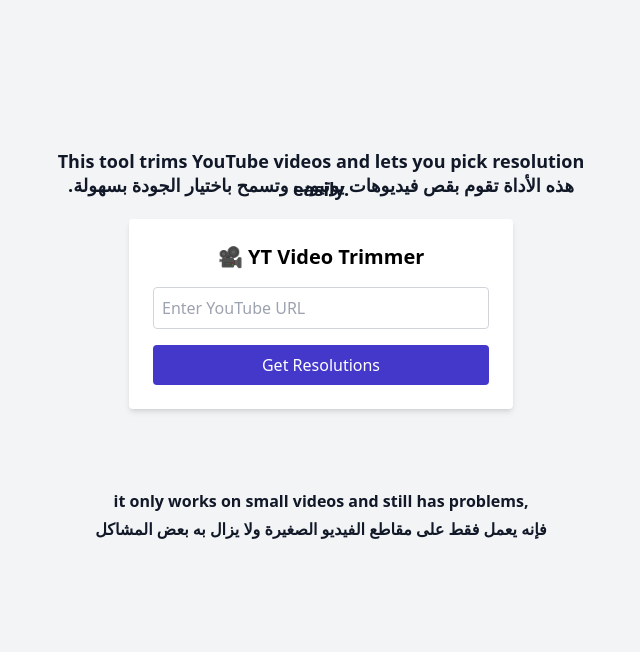
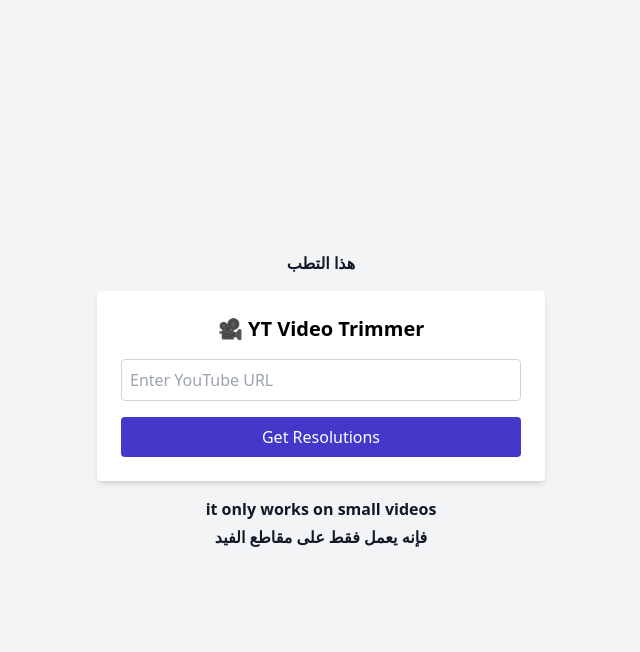
Before and after one commit to AhmedNagyAli/flask_yt_video_trimmer, a Flask app: page / in a window 1280 px wide. Shown: the top 652 px of the page, without its empty margins (319-959 px from the left). Run offline with Flask 3, Linux system fonts and the light colour scheme; some libraries are stand-ins or nearby versions.

Commit message:
still in the ui updates

```diff
--- a/templates/index.html
+++ b/templates/index.html
@@ -7,8 +7,8 @@
   <script src="https://cdn.tailwindcss.com"></script>
   <style>
     @keyframes blink {
-      0%, 100% { border-color: transparent; }
-      50% { border-color: black; }
+      0%, 100% { border-color: transparent }
+      50% { border-color: black }
     }
     .typewriter {
       border-right: 2px solid black;
@@ -20,15 +20,31 @@
 </head>
 <body class="bg-gray-100 flex flex-col items-center justify-center min-h-screen px-4 py-8">
 
-  <!-- Description Typing Header -->
-  <div class="max-w-xl w-full text-center mb-6">
-    <p id="descEN" class="text-gray-900 font-semibold text-lg h-6"></p>
-    <p id="descAR" class="text-gray-900 font-semibold text-lg h-6" dir="rtl"></p>
+  <!-- Arabic-only description above the form -->
+  <div class="max-w-xl w-full mb-4 text-center space-y-2" dir="rtl">
+    <p id="introAR" class="text-gray-900 font-semibold text-base h-6"></p>
   </div>
 
-  <!-- Form -->
-  <div class="bg-white p-4 sm:p-6 rounded shadow-md w-full max-w-sm z-10">
+  <!-- Modal -->
+  <div id="loadingModal" class="fixed inset-0 bg-black bg-opacity-70 flex items-center justify-center hidden z-50 px-4">
+    <div class="bg-white px-6 py-6 sm:px-10 sm:py-8 rounded-2xl flex flex-col items-center space-y-4 sm:space-y-6 w-full max-w-sm sm:max-w-md shadow-2xl">
+      <svg class="w-12 h-12 sm:w-16 sm:h-16 text-indigo-600 animate-spin" xmlns="http://www.w3.org/2000/svg" fill="none" viewBox="0 0 24 24">
+        <circle class="opacity-25" cx="12" cy="12" r="10" stroke="currentColor" stroke-width="4"></circle>
+        <path class="opacity-75" fill="currentColor" d="M4 12a8 8 0 018-8V0C5.373 0 0 5.373 0 12h4zm2 5.291A7.962 7.962 0 014 12H0c0 3.042 1.135 5.824 3 7.938l3-2.647z"></path>
+      </svg>
+      <p id="typewriterText" class="text-lg sm:text-xl font-semibold text-gray-800 typewriter w-full text-center h-8 sm:h-10"></p>
+    </div>
+  </div>
+
+  <!-- Form Container -->
+  <div class="bg-white p-4 sm:p-6 rounded shadow-md w-full max-w-sm sm:max-w-md z-10">
     <h1 class="text-lg sm:text-xl font-bold mb-4 text-center">🎥 YT Video Trimmer</h1>
+
+    {% if error %}
+      <div class="mb-4 text-red-600 bg-red-100 border border-red-400 p-2 rounded text-sm text-center">
+        {{ error }}
+      </div>
+    {% endif %}
 
     <form method="POST" id="downloadForm" class="space-y-4">
       <input
@@ -41,7 +57,7 @@
       <button
         type="submit"
         id="submitBtn"
-        class="w-full bg-indigo-700 text-white p-2 rounded hover:bg-indigo-800 flex justify-center items-center"
+        class="w-full bg-indigo-700 text-white p-2 rounded hover:bg-blue-600 flex justify-center items-center"
       >
         <span id="buttonText">Get Resolutions</span>
         <svg
@@ -52,44 +68,43 @@
           viewBox="0 0 24 24"
         >
           <circle class="opacity-25" cx="12" cy="12" r="10" stroke="currentColor" stroke-width="4"></circle>
-          <path class="opacity-75" fill="currentColor" d="M4 12a8 8 0 018-8V0C5.373 0 0 5.373 0 12h4zm2 5.291A7.962 7.962 0 014 12H0c0 3.042 1.135 5.824 3 7.938l3-2.647z"/>
+          <path
+            class="opacity-75"
+            fill="currentColor"
+            d="M4 12a8 8 0 018-8V0C5.373 0 0 5.373 0 12h4zm2 5.291A7.962 7.962 0 014 12H0c0 3.042 1.135 5.824 3 7.938l3-2.647z"
+          ></path>
         </svg>
       </button>
     </form>
   </div>
 
-  <!-- Bilingual lines below form -->
-  <div class="max-w-xl w-full mt-6 text-center space-y-1">
-    <p id="lineEN1" class="text-gray-900 font-semibold text-base h-6"></p>
-    <p id="lineAR1" class="text-gray-900 font-semibold text-base h-6" dir="rtl"></p>
-    <p id="lineEN2" class="text-gray-900 font-semibold text-base h-6"></p>
-    <p id="lineAR2" class="text-gray-900 font-semibold text-base h-6" dir="rtl"></p>
-    <p id="lineEN3" class="text-gray-900 font-semibold text-base h-6"></p>
-    <p id="lineAR3" class="text-gray-900 font-semibold text-base h-6" dir="rtl"></p>
-    <p id="lineEN4" class="text-gray-900 font-semibold text-base h-6"></p>
-    <p id="lineAR4" class="text-gray-900 font-semibold text-base h-6" dir="rtl"></p>
+  <!-- Bilingual text section below the form -->
+  <div class="max-w-xl w-full mt-4 text-center space-y-1">
+    <p id="lineEN" class="text-gray-900 font-semibold text-base h-6"></p>
+    <p id="lineAR" class="text-gray-900 font-semibold text-base h-6" dir="rtl"></p>
   </div>
 
-  <!-- Modal -->
-  <div id="loadingModal" class="fixed inset-0 bg-black bg-opacity-70 flex items-center justify-center hidden z-50 px-4">
-    <div class="bg-white px-6 py-6 sm:px-10 sm:py-8 rounded-2xl flex flex-col items-center space-y-4 w-full max-w-sm shadow-2xl">
-      <svg class="w-12 h-12 sm:w-16 sm:h-16 text-indigo-600 animate-spin" xmlns="http://www.w3.org/2000/svg" fill="none" viewBox="0 0 24 24">
-        <circle class="opacity-25" cx="12" cy="12" r="10" stroke="currentColor" stroke-width="4"></circle>
-        <path class="opacity-75" fill="currentColor" d="M4 12a8 8 0 018-8V0C5.373 0 0 5.373 0 12h4zm2 5.291A7.962 7.962 0 014 12H0c0 3.042 1.135 5.824 3 7.938l3-2.647z"/>
-      </svg>
-      <p id="typewriterText" class="text-lg sm:text-xl font-semibold text-gray-800 typewriter w-full text-center h-8"></p>
-    </div>
-  </div>
+  <script>
+    // Arabic intro text (above form)
+    const introLines = [
+      "هذا التطبيق يساعدك على تقطيع فيديوهات اليوتيوب بسهولة وسرعة،",
+      "فقط ضع الرابط وسيتم استخراج الجودات المتاحة لتحديد المقاطع."
+    ];
+    const introElem = document.getElementById('introAR');
 
-  <!-- Scripts -->
-  <script>
-    const descEN = "This tool trims YouTube videos and lets you pick resolution easily.";
-    const descAR = "هذه الأداة تقوم بقص فيديوهات يوتيوب وتسمح باختيار الجودة بسهولة.";
+    async function loopIntroText() {
+      let i = 0;
+      while (true) {
+        await typeWriterLoop(introElem, introLines[i % introLines.length], 50);
+        i++;
+      }
+    }
 
+    // Bilingual text below the form
     const linesEN = [
       "Since it is a free hosting,",
       "it only works on small videos and still has problems,",
-      "and may crash many times till you can get your video...",
+      "and may crash many times till you can get your video... ",
       "sorry for that and we hope you wait for the final version."
     ];
 
@@ -100,76 +115,80 @@
       "نأسف لذلك ونأمل أن تنتظر الإصدار النهائي."
     ];
 
-    async function typeLine(el, text) {
-      for (let i = 0; i <= text.length; i++) {
-        el.textContent = text.substring(0, i);
-        await new Promise(res => setTimeout(res, 40));
+    const elemEN = document.getElementById('lineEN');
+    const elemAR = document.getElementById('lineAR');
+
+    async function loopBilingualText() {
+      let i = 0;
+      while (true) {
+        await Promise.all([
+          typeWriterLoop(elemEN, linesEN[i % linesEN.length]),
+          typeWriterLoop(elemAR, linesAR[i % linesAR.length])
+        ]);
+        i++;
       }
     }
 
-    async function clearLine(el) {
-      const text = el.textContent;
-      for (let i = text.length; i >= 0; i--) {
-        el.textContent = text.substring(0, i);
-        await new Promise(res => setTimeout(res, 30));
-      }
+    // Generic typewriter loop function
+    function typeWriterLoop(element, text, speed = 60) {
+      return new Promise(async (resolve) => {
+        for (let i = 0; i <= text.length; i++) {
+          element.textContent = text.substring(0, i);
+          await new Promise(r => setTimeout(r, speed));
+        }
+        await new Promise(r => setTimeout(r, 1000));
+        for (let i = text.length; i >= 0; i--) {
+          element.textContent = text.substring(0, i);
+          await new Promise(r => setTimeout(r, speed));
+        }
+        await new Promise(r => setTimeout(r, 500));
+        resolve();
+      });
     }
 
-    async function loopLines() {
-      const elemsEN = linesEN.map((_, i) => document.getElementById(`lineEN${i + 1}`));
-      const elemsAR = linesAR.map((_, i) => document.getElementById(`lineAR${i + 1}`));
-      while (true) {
-        for (let i = 0; i < linesEN.length; i++) {
-          await Promise.all([
-            typeLine(elemsEN[i], linesEN[i]),
-            typeLine(elemsAR[i], linesAR[i])
-          ]);
-          await new Promise(res => setTimeout(res, 1000));
-          await Promise.all([
-            clearLine(elemsEN[i]),
-            clearLine(elemsAR[i])
-          ]);
-          await new Promise(res => setTimeout(res, 500));
+    // Modal typewriter functionality
+    const form = document.getElementById('downloadForm');
+    const modal = document.getElementById('loadingModal');
+    const typewriter = document.getElementById('typewriterText');
+    const modalMessage = "Processing the video resolutions...";
+    let index = 0;
+    let isDeleting = false;
+
+    function loopTypewriterModal() {
+      let currentText = typewriter.textContent;
+
+      if (!isDeleting) {
+        typewriter.textContent = modalMessage.substring(0, index + 1);
+        index++;
+        if (index === modalMessage.length) {
+          isDeleting = true;
+          setTimeout(loopTypewriterModal, 500);
+          return;
+        }
+      } else {
+        typewriter.textContent = modalMessage.substring(0, index - 1);
+        index--;
+        if (index === 0) {
+          isDeleting = false;
         }
       }
+
+      setTimeout(loopTypewriterModal, 60);
     }
 
-    function loopTypewriterModalText() {
-      const el = document.getElementById('typewriterText');
-      const text = "Processing the video resolutions...";
-      let i = 0, isDel = false;
-
-      function tick() {
-        if (!isDel) {
-          el.textContent = text.substring(0, i++);
-          if (i > text.length) {
-            isDel = true;
-            setTimeout(tick, 500);
-            return;
-          }
-        } else {
-          el.textContent = text.substring(0, i--);
-          if (i < 0) {
-            isDel = false;
-          }
-        }
-        setTimeout(tick, 60);
-      }
-      tick();
-    }
-
-    document.getElementById('downloadForm').addEventListener('submit', function () {
+    // Trigger modal on form submit
+    form.addEventListener('submit', function () {
       document.getElementById('submitBtn').disabled = true;
       document.getElementById('buttonText').textContent = 'Processing...';
       document.getElementById('spinner').classList.remove('hidden');
-      document.getElementById('loadingModal').classList.remove('hidden');
-      loopTypewriterModalText();
+      modal.classList.remove('hidden');
+      loopTypewriterModal();
     });
 
+    // Start everything on page load
     window.addEventListener('load', () => {
-      typeLine(document.getElementById('descEN'), descEN);
-      typeLine(document.getElementById('descAR'), descAR);
-      loopLines();
+      loopIntroText();
+      loopBilingualText();
     });
   </script>
 </body>
```
